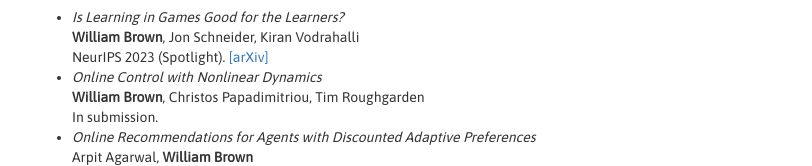
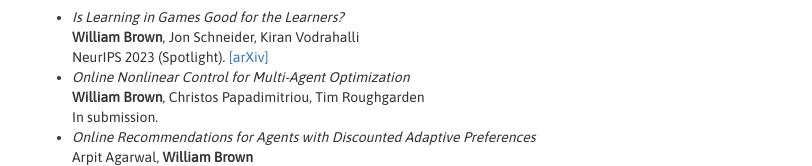
Before and after one commit to wibrown/wibrown.github.io, a plain HTML site: page index.html in a window 1280 px wide. Shown: the part 309-475 px from the top of the page, without its empty margins (233-1045 px from the left). Drawn offline with Linux system fonts and the light colour scheme.

Commit message:
wording change

```diff
--- a/index.html
+++ b/index.html
@@ -56,7 +56,7 @@
                 <h3>Publications</h3>
                 <ul>
                     <li><em>Is Learning in Games Good for the Learners?</em><br><b>William Brown</b>, Jon Schneider, Kiran Vodrahalli<br>NeurIPS 2023 (Spotlight). <a href="https://arxiv.org/abs/2305.19496">[arXiv]</a></li>
-                    <li><em>Online Control with Nonlinear Dynamics</em><br><b>William Brown</b>, Christos Papadimitriou, Tim Roughgarden<br>In submission.</li>
+                    <li><em>Online Nonlinear Control for Multi-Agent Optimization</em><br><b>William Brown</b>, Christos Papadimitriou, Tim Roughgarden<br>In submission.</li>
                     <li><em>Online Recommendations for Agents with Discounted Adaptive Preferences</em><br>Arpit Agarwal, <b>William Brown</b><br>In submission. <a href="https://arxiv.org/abs/2302.06014">[arXiv]</a></li>
                     <li><em>Diversified Recommendations for Agents with Adaptive Preferences</em><br>Arpit Agarwal, <b>William Brown</b><br>NeurIPS 2022. <a href="https://arxiv.org/abs/2210.07773">[arXiv]</a></li>
                     <li><em>Private Synthetic Data for Multitask Learning and Marginal Queries</em><br>Giuseppe Vietri, Cedric Archambeau, Sergul Aydore, <b>William Brown</b>, Michael Kearns, Aaron Roth, Ankit Siva, Shuai Tang, Steven Wu<br>NeurIPS 2022. <a href="https://arxiv.org/abs/2209.07400">[arXiv]</a></li>
```
